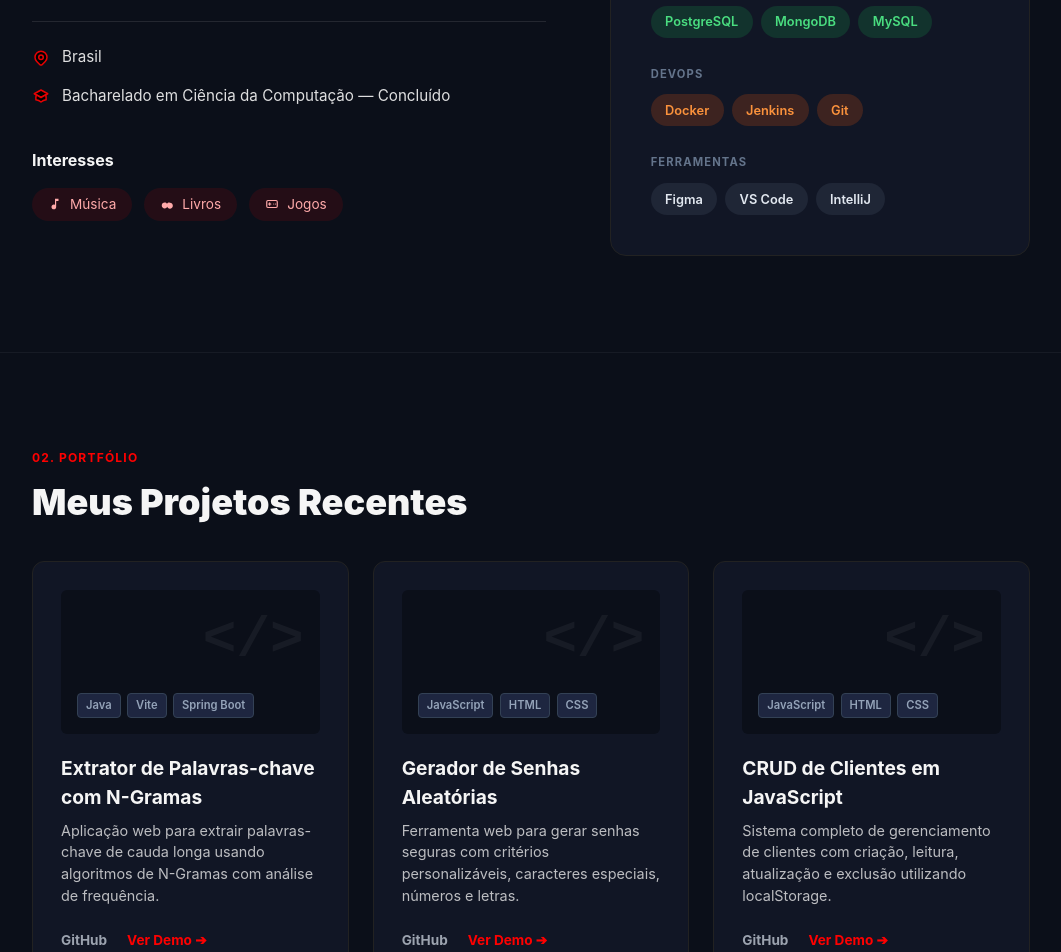
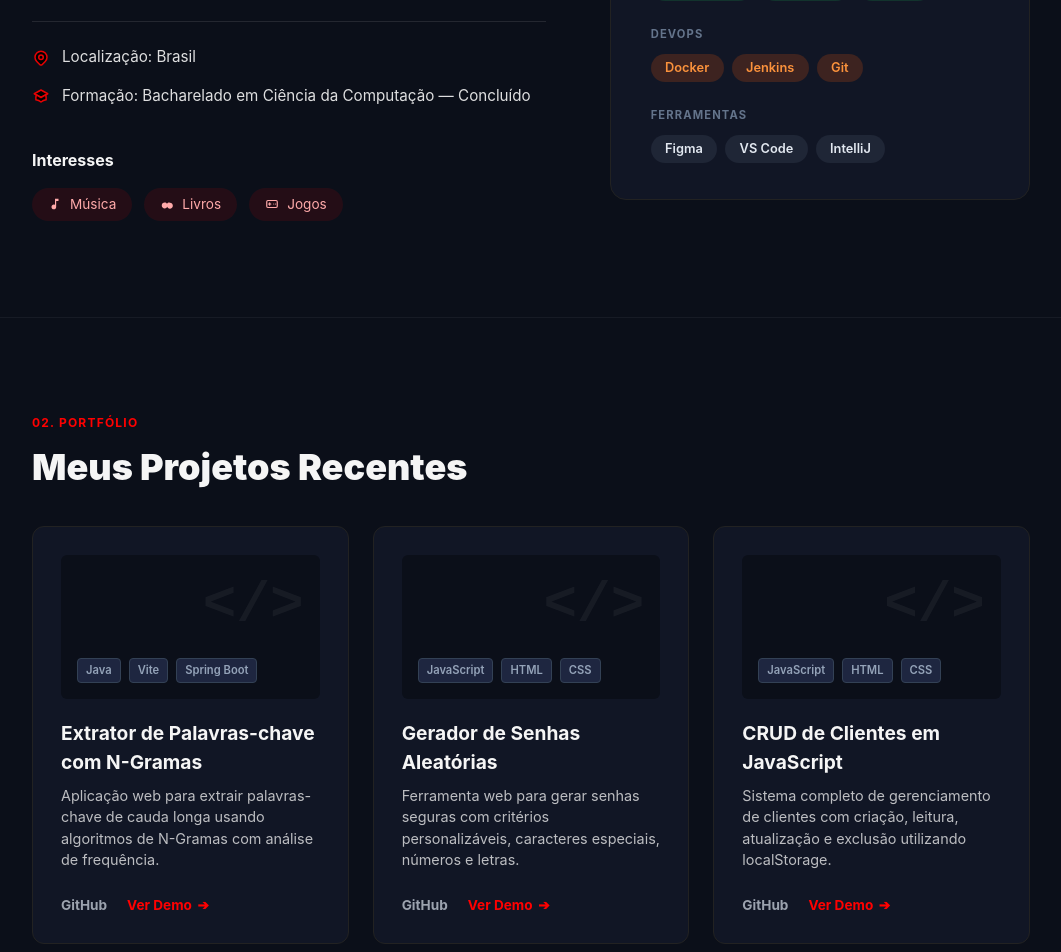
Before and after one commit to g4lva01/curriculo_online, a React (Vite) app: page / in a window 1280 px wide. Shown: the part 1160-2112 px from the top of the page, without its empty margins (109-1170 px from the left). Built offline with nearby package versions, Linux system fonts and the light colour scheme.

Commit message:
Adição de acessibilidade para cego

```diff
--- a/index.html
+++ b/index.html
@@ -1,5 +1,5 @@
 <!doctype html>
-<html lang="en">
+<html lang="pt-BR">
   <head>
     <meta charset="UTF-8" />
     <link rel="icon" type="image/svg+xml" href="/favicon.svg" />
--- a/src/App.tsx
+++ b/src/App.tsx
@@ -61,34 +61,53 @@ const App: React.FC = () => {
   return (
     <div className={`min-h-screen ${isDarkMode ? 'dark-theme' : 'light-theme'}`}>
 
-      {/* NAVBAR */}
+      {/* NAVBAR / HEADER */}
       <header className="navbar">
-        <div className="text-xl font-bold tracking-tight">Gabriel.</div>
-        <nav>
+        <a href="#inicio" className="text-xl font-bold tracking-tight" aria-label="Gabriel - Ir para o início">
+          Gabriel
+        </a>
+
+        {/* Identificação de navegação para o leitor de tela */}
+        <nav aria-label="Navegação Principal">
           <a href="#inicio">Início</a>
           <a href="#sobre">Sobre</a>
           <a href="#projetos">Projetos</a>
           <a href="#curriculo">Currículo</a>
 
-          <a href="https://github.com/g4lva01" target="_blank" rel="noreferrer" className="github-btn">
-            <svg width="16" height="16" className="fill-current" viewBox="0 0 24 24">
+          <a
+            href="https://github.com/g4lva01"
+            target="_blank"
+            rel="noreferrer"
+            className="github-btn"
+            aria-label="Acessar perfil de Gabriel no GitHub (abre em nova aba)"
+          >
+            <svg width="16" height="16" className="fill-current" viewBox="0 0 24 24" aria-hidden="true">
               <path fillRule="evenodd" d="M12 2C6.477 2 2 6.484 2 12.017c0 4.425 2.865 8.18 6.839 9.504.5.092.682-.217.682-.483 0-.237-.008-.868-.013-1.703-2.782.605-3.369-1.343-3.369-1.343-.454-1.158-1.11-1.466-1.11-1.466-.908-.62.069-.608.069-.608 1.003.07 1.531 1.032 1.531 1.032.892 1.53 2.341 1.088 2.91.832.092-.647.35-1.088.636-1.338-2.22-.253-4.555-1.113-4.555-4.951 0-1.093.39-1.988 1.029-2.688-.103-.253-.446-1.272.098-2.65 0 0 .84-.27 2.75 1.026A9.564 9.564 0 0112 6.844c.85.004 1.705.115 2.504.337 1.909-1.296 2.747-1.027 2.747-1.027.546 1.379.202 2.398.1 2.651.64.7 1.028 1.595 1.028 2.688 0 3.848-2.339 4.695-4.566 4.943.359.309.678.92.678 1.855 0 1.338-.012 2.419-.012 2.747 0 .268.18.58.688.482A10.019 10.019 0 0022 12.017C22 6.484 17.522 2 12 2z" clipRule="evenodd" />
             </svg>
-            GitHub
+            <span>GitHub</span>
           </a>
 
-          <button className="theme-toggle" onClick={() => setIsDarkMode(!isDarkMode)}>
-            {isDarkMode ? '☀️' : '🌙'}
+          {/* Botão com estado interativo e rótulo explicativo */}
+          <button
+            className="theme-toggle"
+            onClick={() => setIsDarkMode(!isDarkMode)}
+            aria-label={isDarkMode ? "Alternar para modo claro" : "Alternar para modo escuro"}
+            aria-pressed={isDarkMode}
+          >
+            <span aria-hidden="true">{isDarkMode ? '☀️' : '🌙'}</span>
           </button>
         </nav>
       </header>
 
+      {/* CONTEÚDO PRINCIPAL DA PÁGINA */}
+      <main>
+
         {/* HERO SECTION */}
-      <section id="inicio" className="hero-section">
+        <section id="inicio" className="hero-section" aria-label="Apresentação inicial">
           <div className="hero-content">
             <div className="badge-available">
-            <span className="w-2 h-2 rounded-full bg-current animate-pulse"></span>
-            Disponível para trabalhar
+              <span className="w-2 h-2 rounded-full bg-current animate-pulse" aria-hidden="true"></span>
+              <span>Disponível para trabalhar</span>
             </div>
             <h1>
               Olá, eu sou <br />
@@ -101,13 +120,14 @@ const App: React.FC = () => {
 
             <div style={{ display: 'flex', gap: '1rem', alignItems: 'center' }}>
               <a href="#projetos" className="btn-primary">
-              Ver Meus Projetos ➔
+                Ver Meus Projetos <span aria-hidden="true">➔</span>
               </a>
               <a
                 href="/Curriculo_Gabriel_Galvao.pdf"
                 download
                 className="btn-secondary"
                 style={{ textDecoration: 'none', display: 'inline-flex', alignItems: 'center', gap: '0.5rem' }}
+                aria-label="Baixar o arquivo do currículo de Gabriel em PDF"
               >
                 <svg
                   width="16"
@@ -116,6 +136,7 @@ const App: React.FC = () => {
                   viewBox="0 0 24 24"
                   strokeWidth="2"
                   stroke={isDarkMode ? '#FF0000' : '#0000FF'}
+                  aria-hidden="true"
                 >
                   <path strokeLinecap="round" strokeLinejoin="round" d="M4 16v1a3 3 0 003 3h10a3 3 0 003-3v-1m-4-4l-4 4m0 0l-4-4m4 4V4" />
                 </svg>
@@ -126,7 +147,8 @@ const App: React.FC = () => {
 
           <div className="profile-container">
             <div className="profile-image-wrapper">
-            <img src={minhaFoto} alt="Gabriel" />
+              {/* Alt informativo descrevendo o sujeito */}
+              <img src={minhaFoto} alt="Foto de perfil do desenvolvedor ao ar livre, usando óculos de sol e regata esportiva." />
             </div>
             <div className="badge-projects-count">
               30+
@@ -139,14 +161,14 @@ const App: React.FC = () => {
           </div>
         </section>
 
-      {/* SEÇÃO SOBRE MIM & HABILIDADES (LADO A LADO) */}
-      <section id="sobre" className="section-wrapper">
+        {/* SEÇÃO SOBRE MIM & HABILIDADES */}
+        <section id="sobre" className="section-wrapper" aria-labelledby="titulo-sobre">
           <div style={{ display: 'grid', gridTemplateColumns: '1.1fr 0.9fr', gap: '4rem', alignItems: 'start' }}>
 
             {/* COLUNA ESQUERDA: QUEM EU SOU */}
             <div>
               <span className="section-tag" style={{ color: isDarkMode ? '#FF0000' : '#0000FF' }}>01. Sobre Mim</span>
-            <h2 className="section-title" style={{ fontSize: '3rem', marginBottom: '2rem' }}>Quem Eu Sou?</h2>
+              <h2 id="titulo-sobre" className="section-title" style={{ fontSize: '3rem', marginBottom: '2rem' }}>Quem Eu Sou?</h2>
 
               <p style={{ lineHeight: '1.7', opacity: 0.85, fontSize: '1.05rem', marginBottom: '1.5rem' }}>
                 Sou Gabriel, estudante de <strong>Ciência da Computação</strong> apaixonado pelo desenvolvimento Full Stack. Construo aplicações web modernas e escaláveis, sempre focado em boas práticas, código limpo e experiências de usuário excepcionais.
@@ -155,72 +177,76 @@ const App: React.FC = () => {
                 Minha jornada começou com Java e fui expandindo meu repertório naturalmente — APIs REST com Spring Boot, interfaces reativas com Angular e infraestrutura com Docker. Acredito que um bom desenvolvedor domina tanto o front quanto o back.
               </p>
 
-            {/* Detalhes com Ícones Circulares com Cores Dinâmicas por Tema */}
-            <div style={{
+              {/* Lista de dados biográficos */}
+              <ul style={{
                 display: 'flex',
                 flexDirection: 'column',
                 gap: '1rem',
                 borderTop: isDarkMode ? '1px solid rgba(255,255,255,0.1)' : '1px solid #E2E8F0',
                 paddingTop: '1.5rem',
-              marginBottom: '2.5rem'
+                marginBottom: '2.5rem',
+                listStyle: 'none',
+                paddingLeft: 0
               }}>
-              <div style={{ display: 'flex', alignItems: 'center', gap: '0.75rem', fontSize: '0.95rem', opacity: 0.9 }}>
-                {/* O span define a cor correspondente ao tema ativo */}
-                <span style={{ color: isDarkMode ? '#FF0000' : '#0000FF', display: 'flex', alignItems: 'center' }}>
-                  {/* Trocamos 'stroke-current' por stroke="currentColor" */}
+                <li style={{ display: 'flex', alignItems: 'center', gap: '0.75rem', fontSize: '0.95rem', opacity: 0.9 }}>
+                  <span style={{ color: isDarkMode ? '#FF0000' : '#0000FF', display: 'flex', alignItems: 'center' }} aria-hidden="true">
                     <svg width="18" height="18" stroke="currentColor" className="fill-none" viewBox="0 0 24 24" strokeWidth="2">
                       <path strokeLinecap="round" strokeLinejoin="round" d="M17.657 16.657L13.414 20.9a1.998 1.998 0 01-2.827 0l-4.244-4.243a8 8 0 1111.314 0z" />
                       <path strokeLinecap="round" strokeLinejoin="round" d="M15 11a3 3 0 11-6 0 3 3 0 016 0z" />
                     </svg>
                   </span>
-                Brasil
-              </div>
+                  Localização: Brasil
+                </li>
 
-              <div style={{ display: 'flex', alignItems: 'center', gap: '0.75rem', fontSize: '0.95rem', opacity: 0.9 }}>
-                {/* O span define a cor correspondente ao tema ativo */}
-                <span style={{ color: isDarkMode ? '#FF0000' : '#0000FF', display: 'flex', alignItems: 'center' }}>
-                  {/* Trocamos 'stroke-current' por stroke="currentColor" */}
+                <li style={{ display: 'flex', alignItems: 'center', gap: '0.75rem', fontSize: '0.95rem', opacity: 0.9 }}>
+                  <span style={{ color: isDarkMode ? '#FF0000' : '#0000FF', display: 'flex', alignItems: 'center' }} aria-hidden="true">
                     <svg width="18" height="18" stroke="currentColor" className="fill-none" viewBox="0 0 24 24" strokeWidth="2">
                       <path strokeLinecap="round" strokeLinejoin="round" d="M12 14l9-5-9-5-9 5 9 5z" />
                       <path strokeLinecap="round" strokeLinejoin="round" d="M12 14l6.16-3.422a12.083 12.083 0 01.665 6.479A11.952 11.952 0 0012 20.055a11.952 11.952 0 00-6.824-2.998 12.078 12.078 0 01.665-6.479L12 14z" />
                     </svg>
                   </span>
-                Bacharelado em Ciência da Computação — Concluído
-              </div>
-            </div>
+                  Formação: Bacharelado em Ciência da Computação — Concluído
+                </li>
+              </ul>
 
-            {/* Subseção Interesses */}
+              {/* Subseção Interesses (Formatado em Lista) */}
               <div>
-              <h4 style={{ fontSize: '1rem', fontWeight: 700, marginBottom: '1rem' }}>Interesses</h4>
-              <div style={{ display: 'flex', gap: '0.75rem' }}>
+                <h3 style={{ fontSize: '1rem', fontWeight: 700, marginBottom: '1rem' }}>Interesses</h3>
+                <ul style={{ display: 'flex', gap: '0.75rem', listStyle: 'none', paddingLeft: 0 }}>
+                  <li>
                     <span style={{ display: 'inline-flex', alignItems: 'center', gap: '0.5rem', background: isDarkMode ? 'rgba(255, 0, 0, 0.1)' : 'rgba(0, 0, 255, 0.08)', color: isDarkMode ? '#FFAAAA' : '#4444FF', padding: '0.4rem 1rem', borderRadius: '9999px', fontSize: '0.85rem' }}>
-                  <svg width="14" height="14" fill="currentColor" viewBox="0 0 24 24"><path d="M12 3v10.55c-.59-.34-1.27-.55-2-.55-2.21 0-4 1.79-4 4s1.79 4 4 4 4-1.79 4-4V7h4V3h-6z"/></svg>
+                      <svg width="14" height="14" fill="currentColor" viewBox="0 0 24 24" aria-hidden="true"><path d="M12 3v10.55c-.59-.34-1.27-.55-2-.55-2.21 0-4 1.79-4 4s1.79 4 4 4 4-1.79 4-4V7h4V3h-6z"/></svg>
                       Música
                     </span>
+                  </li>
+                  <li>
                     <span style={{ display: 'inline-flex', alignItems: 'center', gap: '0.5rem', background: isDarkMode ? 'rgba(255, 0, 0, 0.1)' : 'rgba(0, 0, 255, 0.08)', color: isDarkMode ? '#FFAAAA' : '#4444FF', padding: '0.4rem 1rem', borderRadius: '9999px', fontSize: '0.85rem' }}>
-                  <svg width="14" height="14" fill="currentColor" viewBox="0 0 24 24"><path d="M12 11.55C11.2 10.32 9.7 9.5 8 9.5c-2.76 0-5 2.24-5 5s2.24 5 5 5c2.4 0 4.4-1.7 4.80-4H12v-4.45zM16 9.5c-1.7 0-3.2.82-4 2.05V16h.2c.4 2.3 2.4 4 4.8 4 2.76 0 5-2.24 5-5s-2.24-5-5-5z"/></svg>
+                      <svg width="14" height="14" fill="currentColor" viewBox="0 0 24 24" aria-hidden="true"><path d="M12 11.55C11.2 10.32 9.7 9.5 8 9.5c-2.76 0-5 2.24-5 5s2.24 5 5 5c2.4 0 4.4-1.7 4.80-4H12v-4.45zM16 9.5c-1.7 0-3.2.82-4 2.05V16h.2c.4 2.3 2.4 4 4.8 4 2.76 0 5-2.24 5-5s-2.24-5-5-5z"/></svg>
                       Livros
                     </span>
+                  </li>
+                  <li>
                     <span style={{ display: 'inline-flex', alignItems: 'center', gap: '0.5rem', background: isDarkMode ? 'rgba(255, 0, 0, 0.1)' : 'rgba(0, 0, 255, 0.08)', color: isDarkMode ? '#FFAAAA' : '#4444FF', padding: '0.4rem 1rem', borderRadius: '9999px', fontSize: '0.85rem' }}>
-                  <svg width="14" height="14" fill="none" stroke="currentColor" strokeWidth="2" viewBox="0 0 24 24">
+                      <svg width="14" height="14" fill="none" stroke="currentColor" strokeWidth="2" viewBox="0 0 24 24" aria-hidden="true">
                         <path strokeLinecap="round" strokeLinejoin="round" d="M6 12h4m-2-2v4m7-2h.01M18 12h.01" />
                         <path strokeLinecap="round" strokeLinejoin="round" d="M21 16V8a2 2 0 00-2-2H5a2 2 0 00-2 2v8a2 2 0 002 2h14a2 2 0 002-2z" />
                       </svg>
                       Jogos
                     </span>
-              </div>
+                  </li>
+                </ul>
               </div>
             </div>
 
             {/* COLUNA DIREITA: CARD INTEGRADO DE HABILIDADES */}
-          <div style={{
+            <aside style={{
               background: isDarkMode ? '#111625' : '#F8FAFC',
               border: isDarkMode ? '1px solid #222222' : '1px solid #E2E8F0',
               borderRadius: '16px',
               padding: '2.5rem',
               marginTop: '2rem'
-          }}>
-            <h3 style={{ fontSize: '1.5rem', fontWeight: 700, marginBottom: '2rem' }}>Habilidades & Ferramentas</h3>
+            }} aria-labelledby="titulo-habilidades">
+              <h3 id="titulo-habilidades" style={{ fontSize: '1.5rem', fontWeight: 700, marginBottom: '2rem' }}>Habilidades & Ferramentas</h3>
 
               <div style={{ display: 'flex', flexDirection: 'column', gap: '1.75rem' }}>
                 {Object.entries(habilidades).map(([categoria, itens]) => {
@@ -243,58 +269,79 @@ const App: React.FC = () => {
                       <h4 style={{ textTransform: 'uppercase', fontSize: '0.7rem', color: '#64748B', letterSpacing: '0.1em', marginBottom: '0.75rem', fontWeight: '700' }}>
                         {categoria}
                       </h4>
-                    <div style={{ display: 'flex', gap: '0.5rem', flexWrap: 'wrap' }}>
+                      <ul style={{ display: 'flex', gap: '0.5rem', flexWrap: 'wrap', listStyle: 'none', paddingLeft: 0 }}>
                         {itens.map(item => (
-                        <span key={item} style={estiloTag}>
+                          <li key={item}>
+                            <span style={estiloTag}>
                               {item}
                             </span>
+                          </li>
                         ))}
-                    </div>
+                      </ul>
                     </div>
                   );
                 })}
               </div>
-          </div>
+            </aside>
 
           </div>
         </section>
 
         {/* PORTFÓLIO */}
-      <section id="projetos" className="section-wrapper">
+        <section id="projetos" className="section-wrapper" aria-labelledby="titulo-projetos">
           <span className="section-tag" style={{ color: isDarkMode ? '#FF0000' : '#0000FF' }}>02. Portfólio</span>
-        <h2 className="section-title">Meus Projetos Recentes</h2>
+          <h2 id="titulo-projetos" className="section-title">Meus Projetos Recentes</h2>
+
           <div className="projects-grid">
             {listaProjetos.map(proj => (
-            <div key={proj.id} className="project-card">
+              <article key={proj.id} className="project-card" aria-labelledby={`proj-titulo-${proj.id}`}>
                 <div className="project-card-header">
-                <span className="code-icon">&lt;/&gt;</span>
-                <div className="tags">
+                  <span className="code-icon" aria-hidden="true">&lt;/&gt;</span>
+                  <ul className="tags" style={{ display: 'flex', gap: '0.5rem', listStyle: 'none', paddingLeft: 0 }}>
                     {proj.tags.slice(0, 3).map(t => (
-                    <span key={t} className="tag">{t}</span>
+                      <li key={t} className="tag">{t}</li>
                     ))}
+                  </ul>
                 </div>
+
+                <h3 id={`proj-titulo-${proj.id}`} style={{ fontSize: '1.2rem', fontWeight: 700, margin: '0 0 0.5rem 0' }}>
+                  {proj.titulo}
+                </h3>
+
+                <p style={{ fontSize: '0.9rem', opacity: 0.75, lineHeight: '1.5', minHeight: '4.5rem', margin: 0 }}>
+                  {proj.descricao}
+                </p>
+
+                <div className="project-links">
+                  <a
+                    href="#github"
+                    className="project-link github"
+                    aria-label={`Ver código-fonte do projeto ${proj.titulo} no GitHub`}
+                  >
+                    GitHub
+                  </a>
+                  <a
+                    href="#demo"
+                    className="project-link demo"
+                    aria-label={`Ver demonstração interativa do projeto ${proj.titulo}`}
+                  >
+                    Ver Demo <span aria-hidden="true">➔</span>
+                  </a>
                 </div>
-              <h3 style={{ fontSize: '1.2rem', fontWeight: 700, margin: '0 0 0.5rem 0' }}>{proj.titulo}</h3>
-              <p style={{ fontSize: '0.9rem', opacity: 0.75, lineHeight: '1.5', minHeight: '4.5rem', margin: 0 }}>{proj.descricao}</p>
-              <div className="project-links">
-                <a href="#github" className="project-link github">GitHub</a>
-                <a href="#demo" className="project-link demo">Ver Demo ➔</a>
-              </div>
-            </div>
+              </article>
             ))}
           </div>
         </section>
 
         {/* SEÇÃO CURRÍCULO */}
-      <section id="curriculo" className="section-wrapper" style={{ paddingBottom: '5rem' }}>
+        <section id="curriculo" className="section-wrapper" style={{ paddingBottom: '5rem' }} aria-labelledby="titulo-curriculo">
           <span className="section-tag" style={{ color: isDarkMode ? '#FF0000' : '#0000FF' }}>03. Currículo</span>
-        <h2 className="section-title" style={{ marginBottom: '1.5rem' }}>Minhas Qualificações</h2>
+          <h2 id="titulo-curriculo" className="section-title" style={{ marginBottom: '1.5rem' }}>Minhas Qualificações</h2>
 
           <p style={{ lineHeight: '1.7', opacity: 0.85, fontSize: '1.05rem', marginBottom: '2.5rem', maxWidth: '600px' }}>
             Visualize meu currículo acadêmico e profissional diretamente no navegador ou utilize o botão abaixo para salvar uma cópia em PDF.
           </p>
 
-        {/* Container do Visualizador de PDF */}
           <div style={{
             width: '100%',
             maxWidth: '900px',
@@ -306,7 +353,6 @@ const App: React.FC = () => {
             boxShadow: '0 4px 20px rgba(0, 0, 0, 0.08)'
           }}>
 
-          {/* Header interno do visualizador */}
             <div style={{
               display: 'flex',
               justifyContent: 'space-between',
@@ -316,7 +362,7 @@ const App: React.FC = () => {
               borderBottom: isDarkMode ? '1px solid rgba(255,255,255,0.1)' : '1px solid #E2E8F0'
             }}>
               <div style={{ display: 'flex', alignItems: 'center', gap: '0.5rem' }}>
-              <span style={{ color: isDarkMode ? '#FF0000' : '#0000FF', display: 'flex', alignItems: 'center' }}>
+                <span style={{ color: isDarkMode ? '#FF0000' : '#0000FF', display: 'flex', alignItems: 'center' }} aria-hidden="true">
                   <svg width="20" height="20" fill="none" stroke="currentColor" strokeWidth="2" viewBox="0 0 24 24">
                     <path strokeLinecap="round" strokeLinejoin="round" d="M9 12h6m-6 4h6m2 5H7a2 2 0 01-2-2V5a2 2 0 012-2h5.586a1 1 0 01.707.293l5.414 5.414a1 1 0 01.293.707V19a2 2 0 01-2 2z" />
                   </svg>
@@ -324,12 +370,12 @@ const App: React.FC = () => {
                 <span style={{ fontWeight: 600, fontSize: '0.95rem' }}>Curriculo_Gabriel_Galvao.pdf</span>
               </div>
 
-            {/* Link direto alternativo caso o navegador não suporte embed */}
               <a
                 href="/Curriculo_Gabriel_Galvao.pdf"
                 download
                 className="btn-secondary"
                 style={{ padding: '0.5rem 1rem', fontSize: '0.85rem', display: 'flex', alignItems: 'center', gap: '0.5rem' }}
+                aria-label="Baixar o PDF do Currículo de Gabriel Galvão"
               >
                 <svg
                   width="14"
@@ -338,6 +384,7 @@ const App: React.FC = () => {
                   viewBox="0 0 24 24"
                   strokeWidth="2"
                   stroke={isDarkMode ? '#FF0000' : '#0000FF'}
+                  aria-hidden="true"
                 >
                   <path strokeLinecap="round" strokeLinejoin="round" d="M4 16v1a3 3 0 003 3h10a3 3 0 003-3v-1m-4-4l-4 4m0 0l-4-4m4 4V4" />
                 </svg>
@@ -345,7 +392,6 @@ const App: React.FC = () => {
               </a>
             </div>
 
-          {/* O Embed do PDF corrigido com o nome exato */}
             <div style={{
               position: 'relative',
               width: '100%',
@@ -356,7 +402,7 @@ const App: React.FC = () => {
             }}>
               <iframe
                 src="/Curriculo_Gabriel_Galvao.pdf#toolbar=1"
-              title="Currículo Gabriel Galvão"
+                title="Visualizador de PDF - Currículo de Gabriel Galvão"
                 width="100%"
                 height="100%"
                 style={{ border: 'none' }}
@@ -365,8 +411,10 @@ const App: React.FC = () => {
           </div>
         </section>
 
+      </main>
+
       <footer className="footer">
-        <p>© 2026 Gabriel. Portfólio Ajustado.</p>
+        <p>© 2026 Gabriel. Portfólio Ajustado com Acessibilidade.</p>
       </footer>
     </div>
   );
```
Also changed, not shown: src/index.css (+7 -1 lines). Lines whose indentation alone changed are shown as unchanged.
